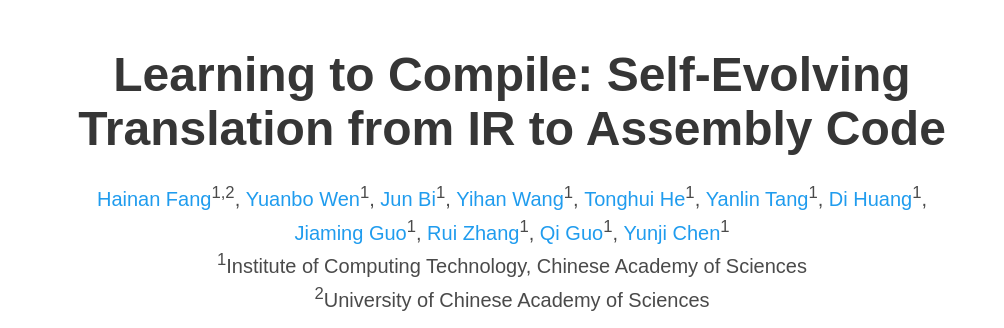
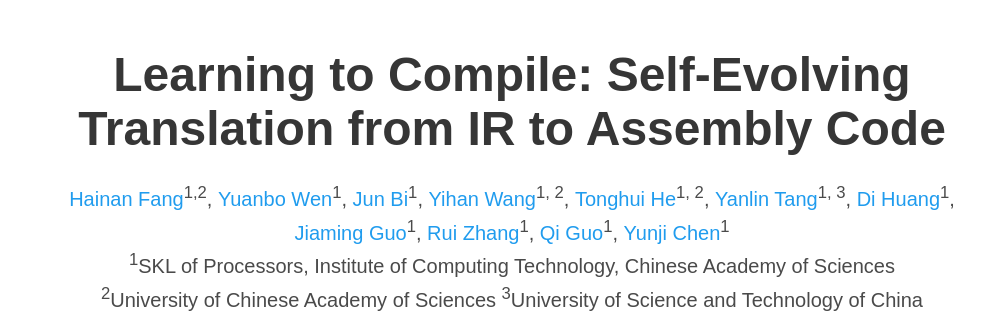
Before and after one commit to FangHainannn/QiMeng-NeuComBack-Web, a plain HTML site: page index.html in a window 1280 px wide. Shown: the top 328 px of the page, without its empty margins (128-1132 px from the left). Drawn offline with Linux system fonts and the light colour scheme.

Commit message:
Update index.html

```diff
--- a/index.html
+++ b/index.html
@@ -40,13 +40,13 @@
             <a href="">Jun Bi</a><sup>1</sup>,
             </span>
             <span class="author-block">
-            <a href="">Yihan Wang</a><sup>1</sup>,
+            <a href="">Yihan Wang</a><sup>1, 2</sup>,
             </span>
             <span class="author-block">
-            <a href="">Tonghui He</a><sup>1</sup>,
+            <a href="">Tonghui He</a><sup>1, 2</sup>,
             </span>
             <span class="author-block">
-            <a href="">Yanlin Tang</a><sup>1</sup>,
+            <a href="">Yanlin Tang</a><sup>1, 3</sup>,
             </span>
             <span class="author-block">
             <a href="">Di Huang</a><sup>1</sup>,
@@ -67,10 +67,13 @@
 
           <div class="is-size-5 publication-authors">
             <span class="author-block">
-            <sup>1</sup>Institute of Computing Technology, Chinese Academy of Sciences
+            <sup>1</sup>SKL of Processors, Institute of Computing Technology, Chinese Academy of Sciences
             </span>
             <span class="author-block">
             <sup>2</sup>University of Chinese Academy of Sciences
+            </span>
+            <span class="author-block">
+            <sup>3</sup>University of Science and Technology of China
             </span>
           </div>
 <!--
```
